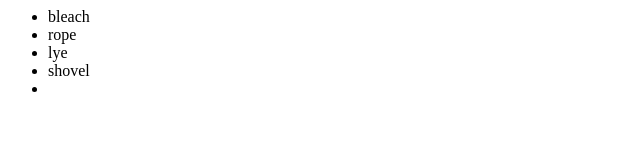
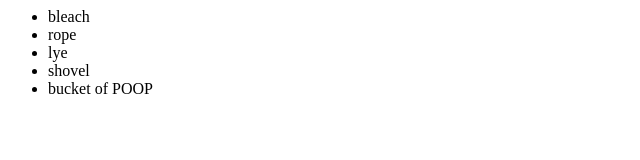
Before and after one commit to paulgoblin/gitTest, a plain HTML site: page index.html in a window 1280 px wide. Shown: the whole page, without its empty margins (0-640 px from the left). Drawn offline with Linux system fonts and the light colour scheme.

Commit message:
updated index.html

```diff
--- a/index.html
+++ b/index.html
@@ -6,7 +6,7 @@
         <li>rope</li>
         <li>lye</li>
         <li>shovel</li>
-        <li></li>
+        <li>bucket of POOP</li>
       </ul>
     </div>
   </body>
```
